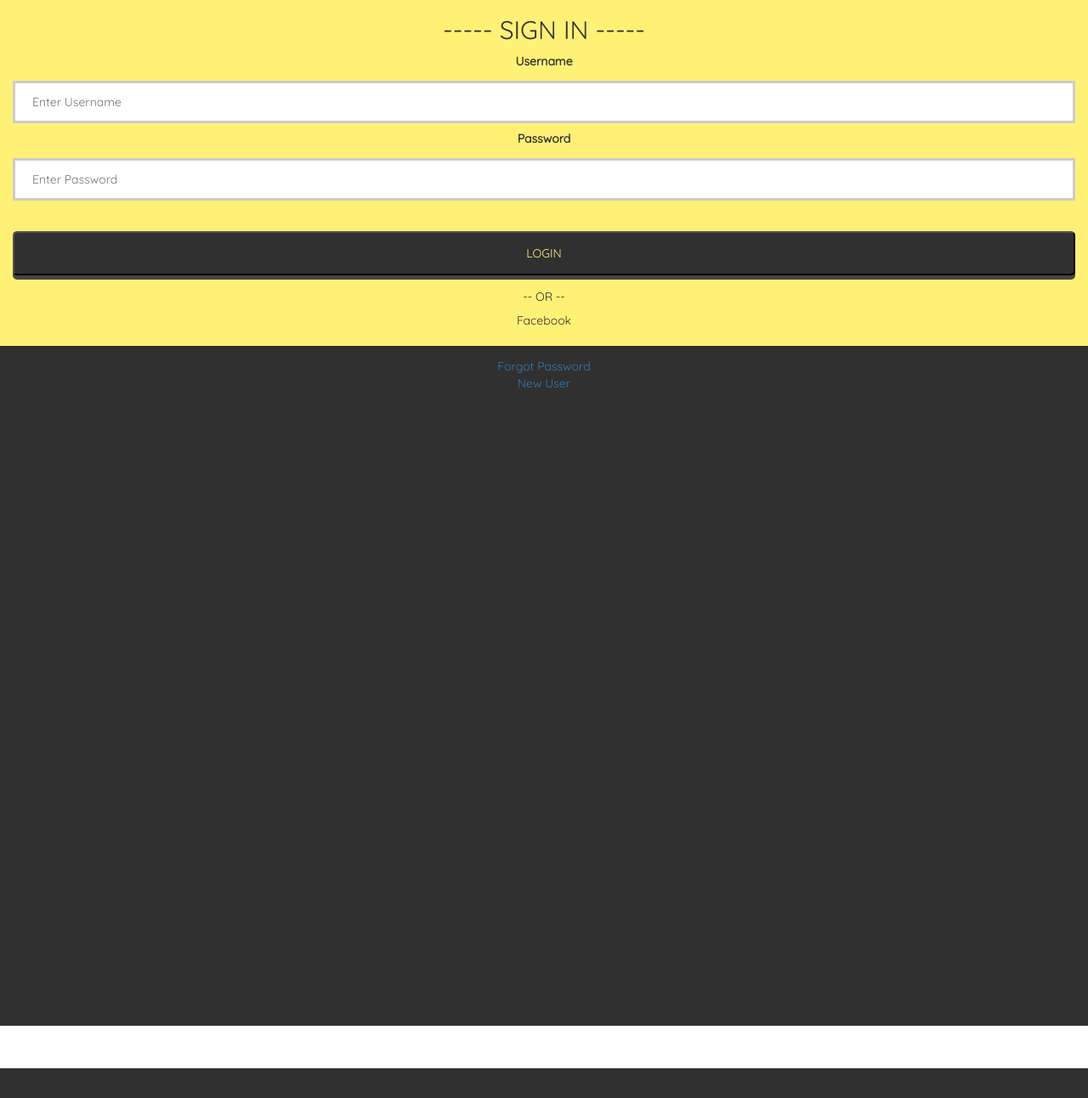
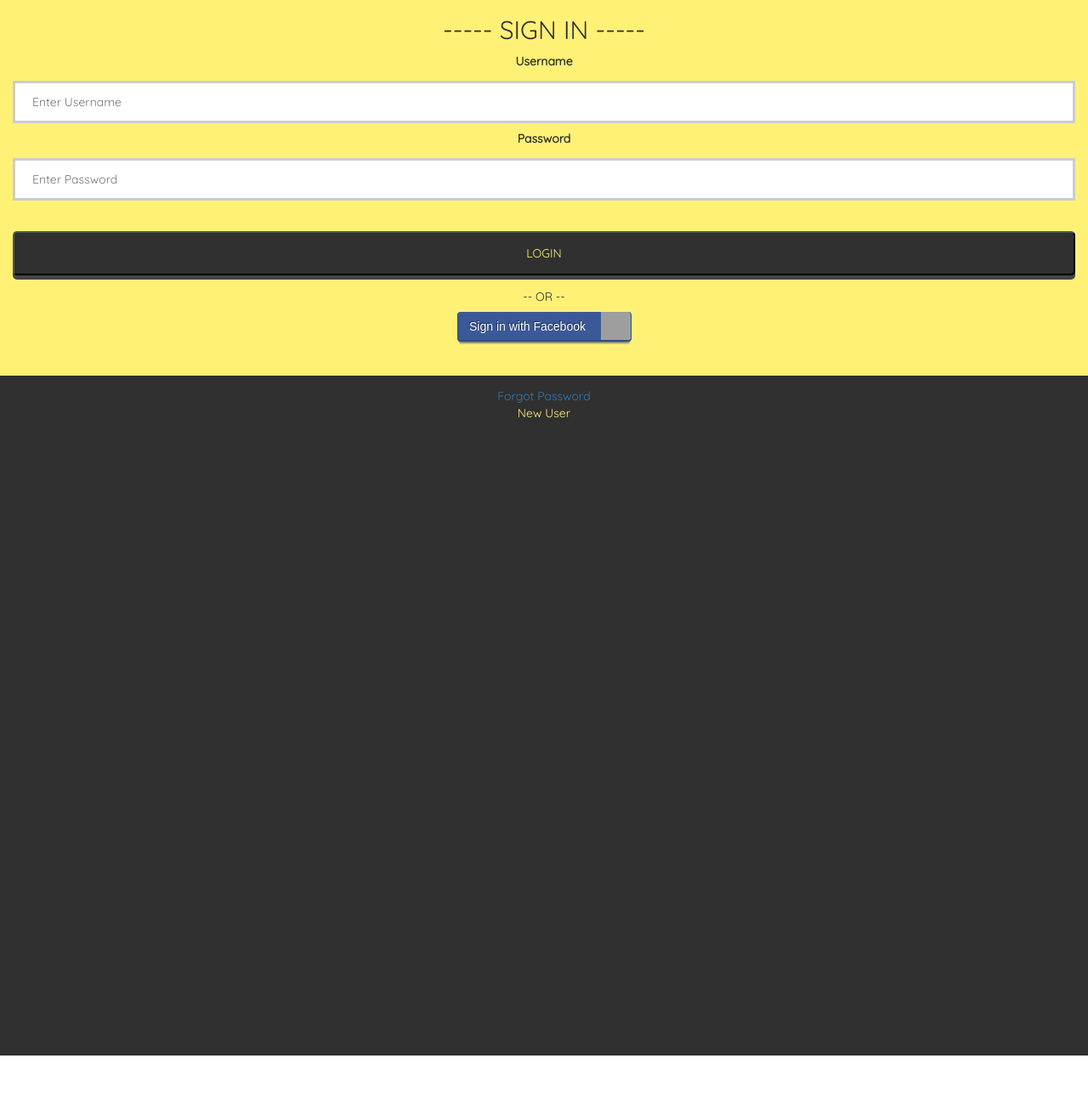
Before and after one commit to Jcsning/BYME, a PHP site: page / in a window 1280 px wide. Shown: the part 116-1408 px from the top of the page at 85% size. Before the commit the page ends 1373 px from the top, so only its background shows below. Run offline with PHP 8.4, Linux system fonts and the light colour scheme; grey boxes are pictures that could not be loaded.

Commit message:
Add files via upload

```diff
--- a/CSS/style.css
+++ b/CSS/style.css
@@ -70,8 +70,8 @@ input[type=password]:focus {
 }
 
 .img-circle-profile {
-    width: 200px;
-    height: 200px;
+    width: 150px;
+    height: 150px;
     margin: 10px;
     border: 3px solid #FFF176;
     border-radius: 500px;
@@ -166,3 +166,42 @@ div.container {
     padding: 10px;
     background-color: #303030;
 }
+
+@import "compass/css3";
+
+@import url(http://fonts.googleapis.com/css?family=Merriweather+Sans);
+ div.social-wrap button {
+    padding-right: 45px;
+    height: 35px;
+    background: none;
+    border: none;
+    display: block;
+    background-size: 35px 35px;
+    background-position: right center;
+    background-repeat: no-repeat;
+    border-radius: 4px;
+    color: white;
+    font-family:"Merriweather Sans", sans-serif;
+    font-size: 14px;
+    margin-bottom: 15px;
+    width: 205px;
+    border-bottom: 2px solid transparent;
+    border-left: 1px solid transparent;
+    border-right: 1px solid transparent;
+    box-shadow: 0 4px 2px -2px gray;
+    text-shadow: rgba(0, 0, 0, .5) -1px -1px 0;
+}
+button#facebook {
+    margin:0 auto;
+    border-color: #2d5073;
+    background-color: #3b5998;
+    background-image: url(http://icons.iconarchive.com/icons/danleech/simple/512/facebook-icon.png);
+}
+
+div.social-wrap button:active {
+    background-color: #222;
+}
+
+ul.sm-wrap li#facebook-sm {
+    background-image: url(http://icons.iconarchive.com/icons/danleech/simple/512/facebook-icon.png);
+}
--- a/index.html
+++ b/index.html
@@ -9,6 +9,9 @@
 </head>
 
 <body>
+
+    <!--Signin-->
+    <div id = "signinpage" >
 <div id="background">
     <div class="container-fluid bg-1 text-center">
         <h1><b>BYME</b></h1>
@@ -20,25 +23,179 @@
         <h2> ----- SIGN IN ----- </h2>
         <label><b>Username</b></label>
         <br>
-            <input type="text" placeholder="Enter Username" name="user_name" required>
+        <input id = "username" type="text" placeholder="Enter Username" name="user_name" required>
         <br>
         <label><b>Password</b></label>
         <br>
-            <input type="password" placeholder="Enter Password" name="user_pass" required>
+        <input id = "password" type="password" placeholder="Enter Password" name="user_pass" required>
         <br>
         <br>
-            <button class="loginbutton" id="login" type="submit">LOGIN</button>
+        <button id = "login" class="loginbutton" id="login" type="submit">LOGIN</button>
          <h5>-- OR --</h5>
-            <span class="fblogin">Facebook</span>
+        <div class="social-wrap a">
+        <button id="facebook">Sign in with Facebook</button>
+        </div>
       <br>
         <br>
     </div>
     <div class="container-fluid bg-3 text-center">
         <span class="forgot_password"><a href="password.html">Forgot Password</a></span>
         <br>
-            <span class="new_user"><a href="register.html">New User</a></span>
+        <span id ="newuser" class="new_user">New User</span>
     </div>
     </div>
+      </div>
+
+
+
+    <!--Register-->
+    <div id="registerpage" style = "display:none">
+<div id="background">
+    <div class="container-fluid bg-1 text-center">
+        <h1><b>BYME</b></h1>
+        <h5><i>Another persons junk is another persons treasure</i></h5>
+    </div>
+
+
+    <div class="container-fluid bg-2 text-center">
+        <h2> ----- REGISTER----- </h2>
+        <label><b>Username</b></label>
+        <input id = "usernameSignin" type="text" placeholder="Enter Username" name="user_name" required>
+        <br>
+        <label><b>Email Address</b></label>
+        <input type="text" placeholder="Enter Email" name="user_email" required>
+        <br>
+        <label><b>Password</b></label>
+        <br>
+        <input id = "passwordSignin" type="password" placeholder="Enter Password" name="user_pass" required>
+        <br>
+        <button id = "register" class="button" type="submit">SIGN UP</button>
+
+    </div>
+    <div class="container-fluid bg-3 text-center">
+        <span class="login">Already a User? <br><span id = "already">LOGIN</span></span>
+    </div>
+    </div>
+    </div>
+
+
+    <!--user profile-->
+    <div id="profile" style = "display:none">
+        <div id="background">
+        <div class="container-fluid bg-1 text-center">
+            <br>
+            <img id="userimg" src="images/logo1.png" class="img-circle-profile" alt="profilepic">
+            <div id="facebookname">NAME</div>
+            <div
+            class="fb-like"
+            data-share="true"
+            data-width="450"
+            data-show-faces="true"
+            style="color:red">
+            </div>
+            <div id="post">POSTS</div>
+
+
+        </div>
+        <br>
+
+        <div class="container-fluid bg-2 text-center">
+            <h2><b>----- LISTINGS -----</b></h2>
+            <div id="posting_1" class="postings"><img src="images/...png" class="img-circle" alt="listingpics">
+                <div id="posting_1_title" class="title"><h2>TITLE</h2></div>
+                <div id="posting_1_poster" class="poster">NAME</div>
+                <div id="posting_1_price" class="price">$100.00</div>
+            </div>
+
+            <div id="posting_2" class="postings"><img src="images/...png" class="img-circle" alt="listingpics">
+                <div id="posting_2_title" class="title"><h2>TITLE</h2></div>
+                <div id="posting_2_poster" class="poster">NAME</div>
+                <div id="posting_2_price" class="price">$100.00</div>
+            </div>
+
+            <div id="posting_3" class="postings"><img src="images/...png" class="img-circle" alt="listingpics">
+                <div id="posting_4_title" class="title"><h2>TITLE</h2></div>
+                <div id="posting_4_poster" class="poster">NAME</div>
+                <div id="posting_4_price" class="price">$100.00</div>
+            </div>
+
+            <div id="posting_4" class="postings"><img src="images/...png" class="img-circle" alt="listingpics">
+                <div id="posting_4_title" class="title"><h2>TITLE</h2></div>
+                <div id="posting_4_poster" class="poster">NAME</div>
+                <div id="posting_4_price" class="price">$100.00</div>
+            </div>
+        </div>
+    <div id="feedback" class="container-fluid bg-3 text-center">
+        <h2><b>----- FEEDBACK -----</b></h2>
+        <div class="fb-comments" data-href="http://Byme.jcsning.com" data-width="300" data-numposts="5"></div>
+    </div>
+    </div>
+
+    <div id="user_interface" class="user_interface">
+        <div id="icon1"><a href="posting.html">H</a></div>
+        <div id="icon2">S</div>
+        <div id="icon3">M</div>
+        <div id="icon4">C</div>
+        <div id="icon5"><a href="profile.html">P</a></div>
+    </div>
+    </div>
+
+
+    <!--posting-->
+    <div id = "posting"  style = "display:none">
+    <div id="background">
+        <div id="header" class="header">
+            <h1><b>BYME</b></h1></div>
+        <div id="posting_listings1" class="container-fluid bg-1 text-center">
+            <br>
+            <div class="col-sm-4">
+                <div class="polaroid">
+                    <img src="http://placekitten.com/100/100" alt="posting" style="width:100%">
+                    <div class="container">
+                        <h3>Cute Little Kitten</h3>
+                        <h2>$3000</h2>
+                        <button id="facebook_like">BLANK</button>
+                        <button id="facebook_share">BLANK</button>
+                    </div>
+                </div>
+            </div>
+        </div>
+        <div id="posting_listings2" class="container-fluid bg-1 text-center">
+            <div class="col-sm-4">
+                <div class="polaroid">
+                    <img src="http://placekitten.com/100/100" alt="posting" style="width:100%">
+                    <div class="container">
+                        <h3>Cute Little Kitten</h3>
+                        <h2>$3000</h2>
+                        <button id="facebook_like">BLANK</button>
+                        <button id="facebook_share">BLANK</button>
+                    </div>
+                </div>
+            </div>
+        </div>
+        <div id="posting_listings2" class="container-fluid bg-1 text-center">
+            <div class="col-sm-4">
+                <div class="polaroid">
+                    <img src="http://placekitten.com/100/100" alt="posting" style="width:100%">
+                    <div class="container">
+                        <h3>Cute Little Kitten</h3>
+                        <h2>$3000</h2>
+                        <button id="facebook_like">BLANK</button>
+                        <button id="facebook_share">BLANK</button>
+                    </div>
+                </div>
+            </div>
+        </div>
+    </div>
+
+        <div id="user_interface" class="user_interface">
+            <div id="icon1"><a href="posting.html">H</a></div>
+            <div id="icon2">S</div>
+            <div id="icon3">M</div>
+            <div id="icon4">C</div>
+            <div id="icon5"><a href="profile.html">P</a></div>
+        </div></div>
+
 </body>
 <script src='js/js.js'></script>
 <script src="https://ajax.googleapis.com/ajax/libs/jquery/1.12.4/jquery.min.js"></script>
```
Also changed, not shown: JS/js.js (+46 -11 lines). Lines whose indentation alone changed are shown as unchanged.
